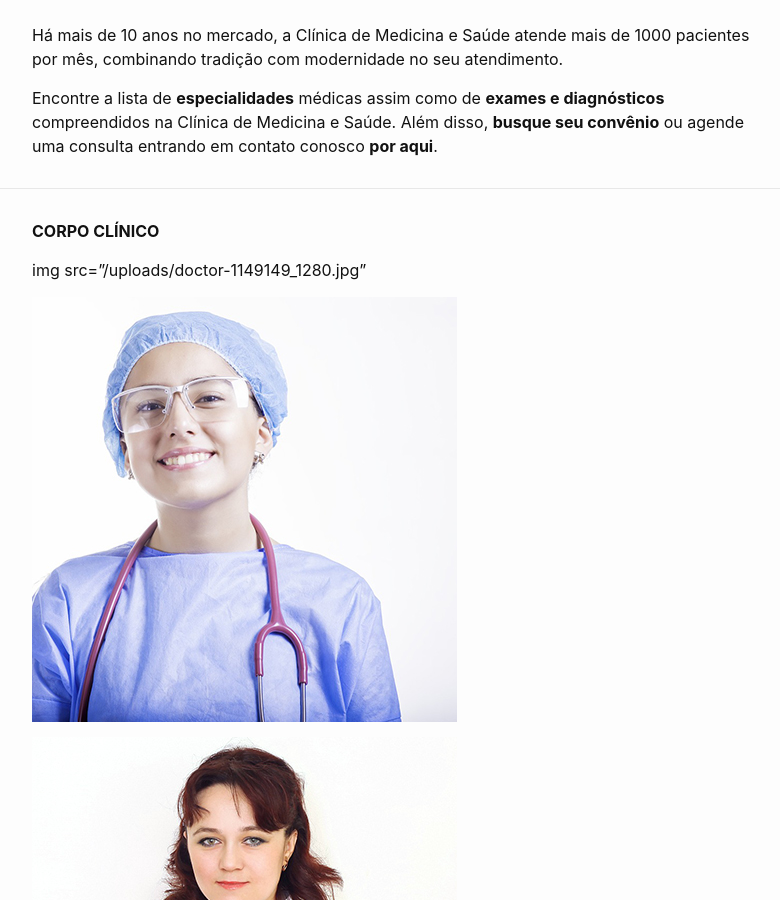
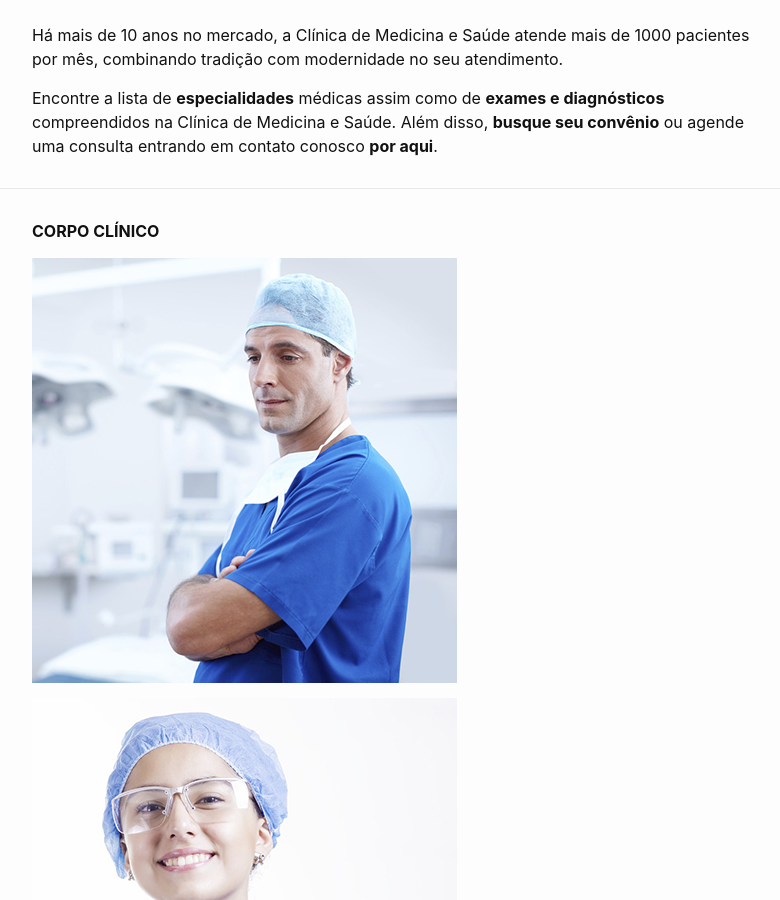
Before and after one commit to CopaTecnologia/medicinaesaude, a Jekyll site: the page built from sobre.markdown, in a window 1280 px wide and 900 px high, scrolled down 982 px. Shown: the whole window, without its empty margins (238-1018 px from the left). Built offline with Jekyll 4.4.1, drawn with Linux system fonts in a browser that asks for light colours.

Commit message:
Updated Sobre

```diff
--- a/sobre.markdown
+++ b/sobre.markdown
@@ -18,7 +18,7 @@ Encontre a lista de **especialidades** médicas assim como de **exames e diagnó
 **CORPO CLÍNICO**
 
 
-img src="/uploads/doctor-1149149_1280.jpg"
+![doctor-1149149_1280.jpg](/uploads/doctor-1149149_1280.jpg)
 
 ![nurse-2019420_1280.jpg](/uploads/nurse-2019420_1280.jpg)
 
```
